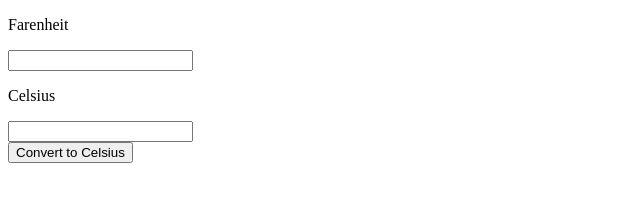
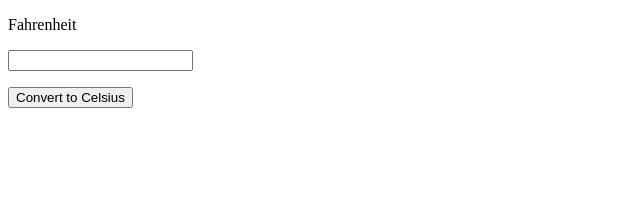
Before and after one commit to tnya/ejercicioHTML-extra, a plain HTML site: page index.html in a window 1280 px wide. Shown: the whole page, without its empty margins (0-640 px from the left). Drawn offline with Linux system fonts and the light colour scheme.

Commit message:
ahora funciona la formula pero no pude aplicar math.round (?)

```diff
--- a/index.html
+++ b/index.html
@@ -8,13 +8,16 @@
 <body>
 
 
-	<p>Farenheit</p>
+	 <!--<p>Celsius</p>
+	 <input name="celsius" id="celsius" type="text"/><br>-->
+	 <p>Fahrenheit</p>
 	 <input name="farenheit" id="farenheit" type="text"/><br>
-	<p>Celsius</p>
-	 <input name="celsius" id="celsius" type="text"/><br>
 
+
+	<p>
 	<button type="button" onclick="convertirCelsius(); return false">Convert to Celsius</button>
 	<script type="text/javascript" src="js/temp.js"></script>
+	</p>
 
 </body>
 </html>
--- a/js/temp.js
+++ b/js/temp.js
@@ -1,4 +1,4 @@
 function convertirCelsius(temp){
-    var temp = document.getElementById('celsius').value//getElementById une con el boton y lo hace funcionar
-    alert(((temp*9/5) + 32) + "°F");
+    var temp = document.getElementById('farenheit').value//getElementById une con el boton y lo hace funcionar
+    alert(((temp-32)*5/9) + "°C");
 }
```
